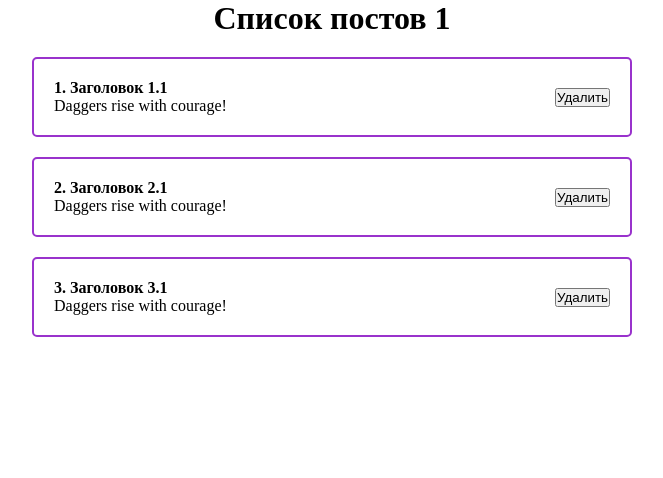
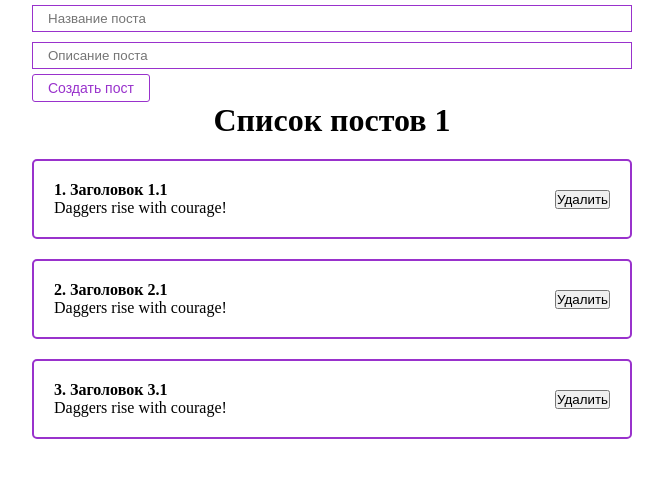
Before and after one commit to joyfulpebble/Learn-React, a React (Create React App) app: page / in a window 1280 px wide. Shown: the top 478 px of the page, without its empty margins (308-971 px from the left). Built offline with nearby package versions, Linux system fonts and the light colour scheme.

Commit message:
Неуправлемые элементы, хук useRef

```diff
--- a/src/App.js
+++ b/src/App.js
@@ -1,16 +1,50 @@
 import React, {useState} from "react";
 import './styles/App.css'
 import PostList from "./components/PostList";
+import CustomButton from "./components/UI/buton/CustomButton";
+import CustomInput from "./components/UI/input/CustomInput";
 
 function App() {
+  const [title, setTitle] = useState('');
+  const [body, setBody] = useState('');
+  // const bodyInputRef = useRef()
+
   const [posts, setPost] = useState([
     {id: 1, title: 'Заголовок 1.1', body: 'Daggers rise with courage!'},
     {id: 2, title: 'Заголовок 2.1', body: 'Daggers rise with courage!'},
     {id: 3, title: 'Заголовок 3.1', body: 'Daggers rise with courage!'}
   ]);
 
+  function addNewPost(e) {
+    e.preventDefault()
+
+  }
+
   return (
     <div className="App">
+      <form>
+        {/*Управляемый эелемент*/}
+        <CustomInput
+            value={title}
+            onChange= {e => setTitle(e.target.value)}
+            type="text"
+            placeholder={'Название поста'}
+        />
+        <CustomInput
+            value={body}
+            onChange= {e => setBody(e.target.value)}
+            type="text"
+            placeholder={'Описание поста'}
+        />
+        {/*Неуправляемый эелемент*/}
+        {/*<CustomInput
+            ref={bodyInputRef}
+            type="text"
+            placeholder={'Описание поста'}
+        />*/}
+        <CustomButton onClick={addNewPost}>Создать пост</CustomButton>
+      </form>
+
       <PostList posts={posts} title={'Список постов 1'}/>
     </div>
   );
--- /dev/null
+++ b/src/components/UI/buton/CustomButton.jsx
@@ -0,0 +1,12 @@
+import React from 'react';
+import classes from "./CustomButton.module.css";
+
+const CustomButton = ({children, ...props}) => {
+  return (
+      <button {...props} className={classes.customBtn}>
+        {children}
+      </button>
+  );
+};
+
+export default CustomButton;
--- /dev/null
+++ b/src/components/UI/buton/CustomButton.module.css
@@ -0,0 +1,9 @@
+.customBtn{
+    padding: 5px 15px;
+    font-size: 14px;
+    background: transparent;
+    color: darkorchid;
+    border: 1px solid darkorchid;
+    border-radius: 3px;
+    cursor: pointer;
+}
--- /dev/null
+++ b/src/components/UI/input/CustomInput.jsx
@@ -0,0 +1,17 @@
+import React from 'react';
+import classes from "./CustomInput.module.css";
+
+{/*Управляемый эелемент*/}
+/*const CustomInput = React.forwardRef((props, ref) => {
+  return (
+      <input ref={ref} className={classes.customInput} {...props}/>
+  );
+});*/
+
+const CustomInput = (props) => {
+  return (
+      <input className={classes.customInput} {...props}/>
+  );
+};
+
+export default CustomInput;
--- /dev/null
+++ b/src/components/UI/input/CustomInput.module.css
@@ -0,0 +1,6 @@
+.customInput{
+    width: 100%;
+    padding: 5px 15px;
+    margin: 5px 0;
+    border: 1px solid darkorchid;
+}
```
Also changed, not shown: src/styles/App.css (line endings or trailing spaces).
